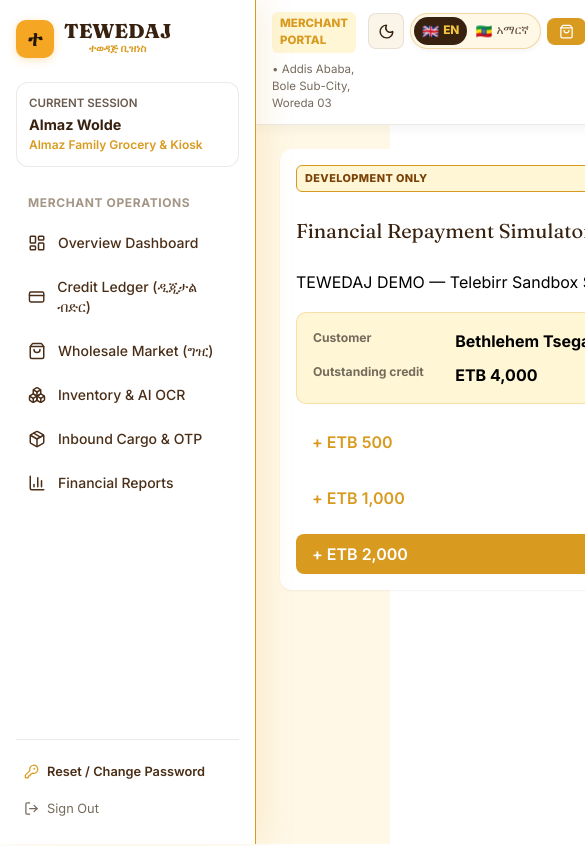
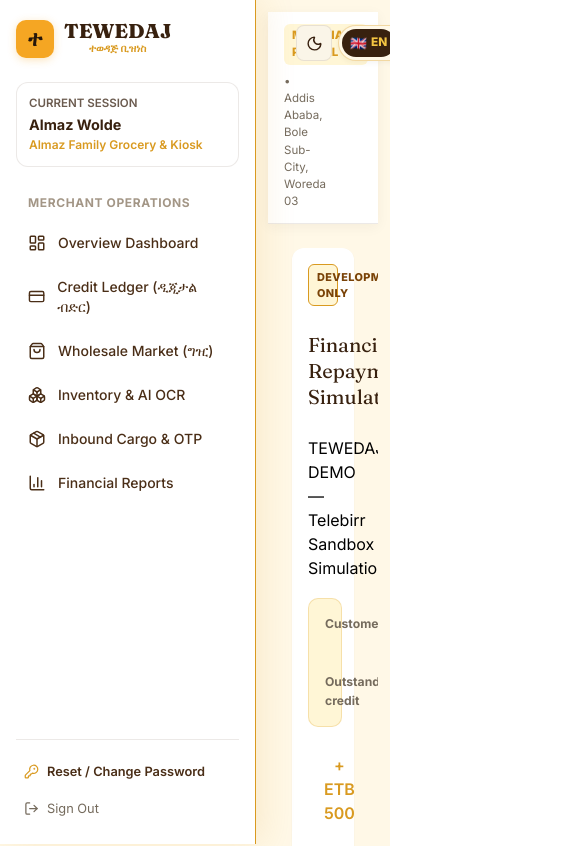
Before and after one commit to ashenafi-messle/Tewedaj-digital-, a Next.js app: page /dev/financial-simulator in a window 390 px wide. Shown: the top 846 px of the page, 585 px wide, since content can reach past the window. Built offline with nearby package versions, Linux system fonts and the light colour scheme.

Commit message:
Merge remote and local changes

```diff
--- a/src/app/globals.css
+++ b/src/app/globals.css
@@ -3,6 +3,27 @@
 @tailwind utilities;
 
 @layer base {
+  * {
+    box-sizing: border-box;
+  }
+
+  html {
+    overflow-x: hidden;
+    scroll-behavior: smooth;
+  }
+
+  body {
+    overflow-x: hidden;
+    max-width: 100vw;
+    width: 100%;
+  }
+
+  img, svg, canvas, video {
+    display: block;
+    max-width: 100%;
+    height: auto;
+  }
+
   :root {
     --primary: #38210F;
     --primary-light: #4A2E17;
@@ -105,15 +126,15 @@
   }
 
   .dashboard-layout {
-    @apply flex min-h-screen;
+    @apply flex min-h-screen w-full;
   }
 
   .dashboard-main {
-    @apply flex-1 flex flex-col;
+    @apply flex-1 flex flex-col min-w-0 w-full;
   }
 
   .dashboard-content {
-    @apply flex-1 p-6 overflow-auto;
+    @apply flex-1 p-6 overflow-auto w-full min-w-0;
   }
 
   .dashboard-header {
@@ -157,10 +178,17 @@
 
   .dashboard-main {
     margin-left: 0;
+    width: 100%;
+    min-width: 0;
+    padding: 12px 12px 88px 12px;
   }
 
   .dashboard-header {
     padding: 12px 16px;
+  }
+
+  .dashboard-content {
+    padding: 12px 0 24px;
   }
 }
 
@@ -189,7 +217,7 @@
   }
 
   .dashboard-content {
-    padding: 14px 12px 24px;
+    padding: 8px 0 24px;
   }
 
   .dashboard-content > div {
--- a/src/components/dashboard/DashboardLayout.tsx
+++ b/src/components/dashboard/DashboardLayout.tsx
@@ -4,6 +4,7 @@
 import { useApp } from '../../context/AppContext'
 import { RoleSidebar } from '../navigation/RoleSidebar'
 import { RoleHeader } from '../navigation/RoleHeader'
+import { MobileBottomNav } from '../common/MobileBottomNav'
 
 interface DashboardLayoutProps {
   children: ReactNode
@@ -41,6 +42,7 @@
           <div className="dashboard-content">
             {children}
           </div>
+          <MobileBottomNav />
         </div>
       </div>
     </SidebarContext.Provider>
```
